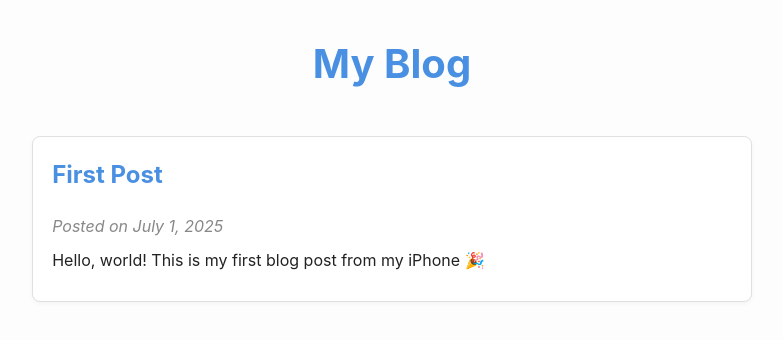
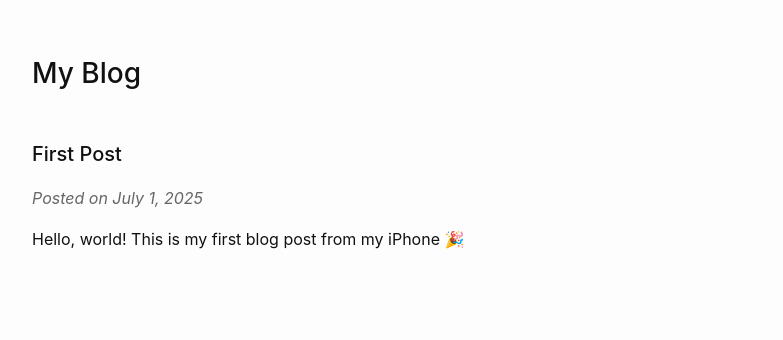
Before and after one commit to enric0001/blog, a plain HTML site: page index.html in a window 1280 px wide. Shown: the whole page, without its empty margins (248-1031 px from the left). Drawn offline with Linux system fonts and the light colour scheme.

Commit message:
Update index.html

```diff
--- a/index.html
+++ b/index.html
@@ -5,49 +5,51 @@
   <meta name="viewport" content="width=device-width, initial-scale=1.0"/>
   <title>My Blog</title>
   <style>
-    :root {
-      --bg-color: #fdfdfd;
-      --text-color: #222;
-      --accent-color: #4a90e2;
-    }
-
     body {
-      background-color: var(--bg-color);
-      color: var(--text-color);
+      background-color: #fdfdfd;
+      color: #111;
       font-family: -apple-system, BlinkMacSystemFont, 'Segoe UI', Roboto, sans-serif;
+      font-size: 16px;
       line-height: 1.6;
+      margin: 0;
+      padding: 2em 1em;
       max-width: 720px;
-      margin: 2em auto;
-      padding: 0 1em;
+      margin-left: auto;
+      margin-right: auto;
     }
 
     h1 {
-      font-size: 2.5em;
-      text-align: center;
-      margin-bottom: 1em;
-      color: var(--accent-color);
+      font-size: 1.75em;
+      margin-bottom: 1.5em;
+      font-weight: 500;
     }
 
     article {
-      background: white;
-      border: 1px solid #e0e0e0;
-      border-radius: 8px;
-      padding: 1.2em;
-      margin-bottom: 2em;
-      box-shadow: 0 2px 4px rgba(0,0,0,0.04);
+      margin-bottom: 2.5em;
     }
 
     article h2 {
-      margin-top: 0;
-      color: var(--accent-color);
+      font-size: 1.25em;
+      font-weight: 500;
+      margin-bottom: 0.5em;
     }
 
     article p {
-      margin: 0.5em 0;
+      margin-bottom: 1em;
     }
 
     em {
-      color: #888;
+      color: #666;
+      font-style: italic;
+    }
+
+    a {
+      color: #0077cc;
+      text-decoration: none;
+    }
+
+    a:hover {
+      text-decoration: underline;
     }
   </style>
 </head>
```
